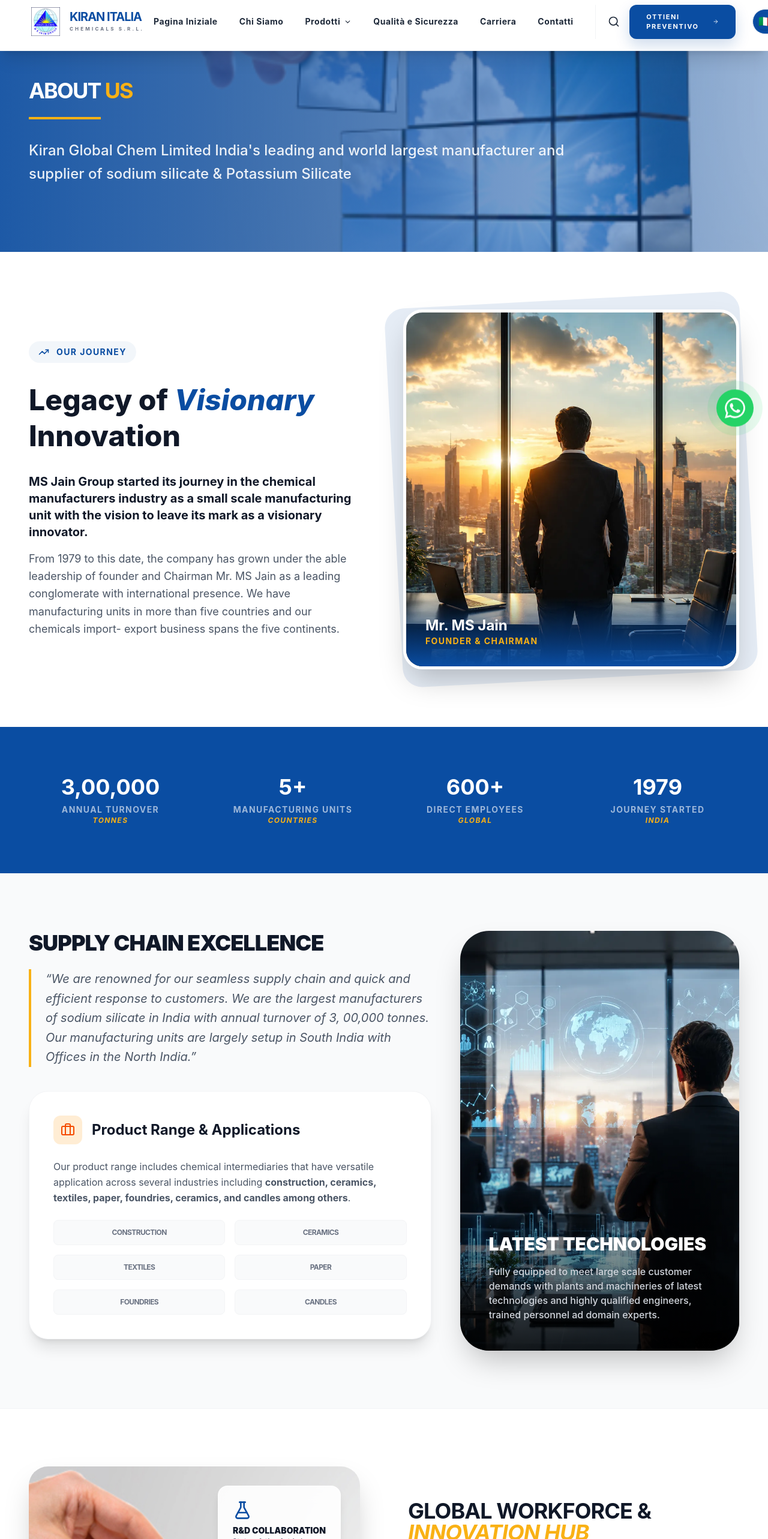
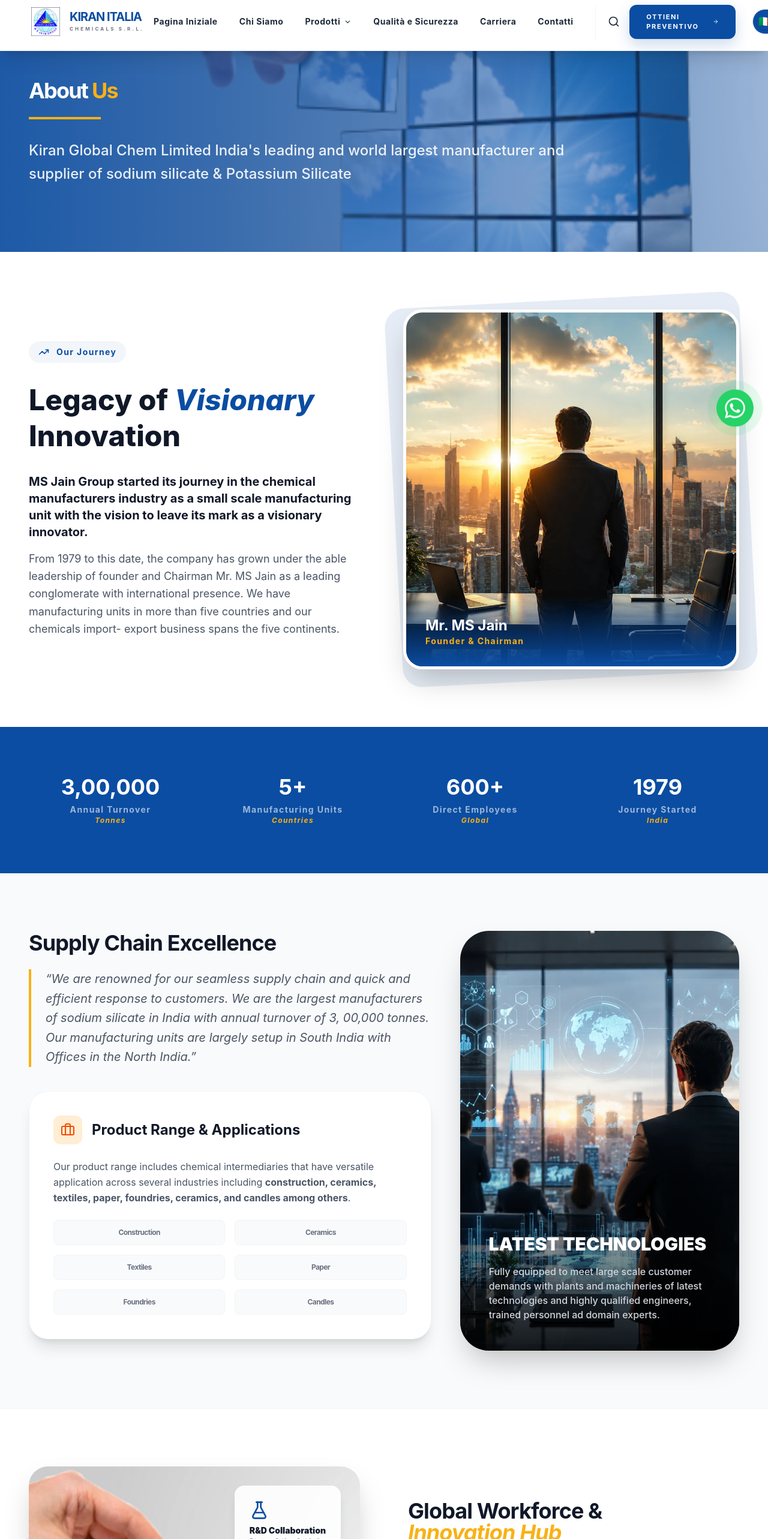
Before and after one commit to digitalsolution360web/kiran-global, a Next.js app: page /about in a window 1280 px wide. Shown: the part 60-2626 px from the top of the page at 60% size. Built offline with nearby package versions, Linux system fonts and the light colour scheme.

Commit message:
new updated

```diff
--- a/app/about/page.tsx
+++ b/app/about/page.tsx
@@ -61,7 +61,7 @@
                         animate={{ opacity: 1, y: 0 }}
                         transition={{ duration: 0.8 }}
                     >
-                        <h1 className="text-2xl md:text-4xl font-bold text-white mb-6 uppercase tracking-tighter">
+                        <h1 className="text-2xl md:text-4xl font-bold text-white mb-6  tracking-tighter">
                             About <span className="text-secondary">Us</span>
                         </h1>
                         <div className="w-30 h-1 bg-secondary mb-8 hidden lg:block" />
@@ -83,7 +83,7 @@
                             transition={{ duration: 0.8 }}
                             className="space-y-8"
                         >
-                            <div className="inline-flex items-center gap-3 px-4 py-2 bg-primary/5 rounded-full text-primary font-bold text-sm uppercase tracking-widest">
+                            <div className="inline-flex items-center gap-3 px-4 py-2 bg-primary/5 rounded-full text-primary font-bold text-sm  tracking-widest">
                                 <TrendingUp size={18} />
                                 Our Journey
                             </div>
@@ -107,7 +107,7 @@
                                 <Image src="/Founder-Visionary.webp" alt="Mr. MS Jain - Founder" fill className="object-cover" />
                                 <div className="absolute bottom-0 inset-x-0 bg-gradient-to-t from-primary p-8 text-white">
                                     <h3 className="text-2xl font-bold">Mr. MS Jain</h3>
-                                    <p className="text-secondary font-bold uppercase tracking-widest text-sm">Founder & Chairman</p>
+                                    <p className="text-secondary font-bold tracking-widest text-sm">Founder & Chairman</p>
                                 </div>
                             </div>
                         </motion.div>
@@ -131,7 +131,7 @@
                                 <h4 className="text-2xl md:text-4xl font-bold text-white mb-2 group-hover:text-secondary transition-colors duration-300">
                                     {stat.value}
                                 </h4>
-                                <p className="text-white/60 font-bold uppercase tracking-widest text-sm">
+                                <p className="text-white/60 font-bold  tracking-widest text-sm">
                                     {stat.label} <span className="text-secondary italic block text-xs">{stat.unit}</span>
                                 </p>
                             </motion.div>
@@ -152,7 +152,7 @@
                                 viewport={{ once: true }}
                                 transition={{ duration: 0.8 }}
                             >
-                                <h2 className="text-4xl font-black text-gray-900 mb-6 uppercase tracking-tight">Supply Chain Excellence</h2>
+                                <h2 className="text-4xl font-bold text-gray-900 mb-6  tracking-tight">Supply Chain Excellence</h2>
                                 <p className="text-xl text-gray-600 leading-relaxed italic border-l-4 border-secondary pl-6">
                                     &ldquo;We are renowned for our seamless supply chain and quick and efficient response to customers. We are the largest manufacturers of sodium silicate in India with annual turnover of 3, 00,000 tonnes. Our manufacturing units are largely setup in South India with Offices in the North India.&rdquo;
                                 </p>
@@ -176,7 +176,7 @@
                                 </p>
                                 <div className="grid grid-cols-2 md:grid-cols-2 gap-4">
                                     {["Construction", "Ceramics", "Textiles", "Paper", "Foundries", "Candles"].map((item) => (
-                                        <div key={item} className="p-3 bg-gray-50 rounded-lg text-center text-xs font-bold text-gray-500 uppercase border border-gray-100 tracking-tighter">
+                                        <div key={item} className="p-3 bg-gray-50 rounded-lg text-center text-xs font-bold text-gray-500  border border-gray-100 tracking-tighter">
                                             {item}
                                         </div>
                                     ))}
@@ -187,7 +187,7 @@
                         <div className="lg:col-span-5 relative h-[500px] lg:h-[700px] rounded-[3rem] overflow-hidden group shadow-2xl">
                             <Image src="/Operations-Innovation.webp" alt="Modern Technology" fill className="object-cover group-hover:scale-110 transition-transform duration-1000" />
                             <div className="absolute inset-0 bg-gradient-to-t from-black/80 via-transparent to-transparent flex flex-col justify-end p-12">
-                                <h3 className="text-3xl font-black text-white mb-4 uppercase">LATEST TECHNOLOGIES</h3>
+                                <h3 className="text-3xl font-black text-white mb-4 ">LATEST TECHNOLOGIES</h3>
                                 <p className="text-gray-300 font-medium">
                                     Fully equipped to meet large scale customer demands with plants and machineries of latest technologies and highly qualified engineers, trained personnel ad domain experts.
                                 </p>
@@ -212,7 +212,7 @@
                                 <Image src="/about-us-1.webp" alt="Laboratory" fill className="object-cover" />
                                 <div className="absolute top-8 right-8 bg-white/90 backdrop-blur-md p-6 rounded-2xl border border-white/50 shadow-lg">
                                     <FlaskConical className="text-primary mb-2" size={32} />
-                                    <p className="text-sm font-black text-gray-900 uppercase">R&D Collaboration</p>
+                                    <p className="text-sm font-black text-gray-900 ">R&D Collaboration</p>
                                     <p className="text-[10px] text-gray-500 font-bold tracking-widest">State-of-the-Art Labs</p>
                                 </div>
                             </div>
@@ -224,7 +224,7 @@
                             transition={{ duration: 0.8 }}
                             className="order-1 lg:order-2 space-y-8"
                         >
-                            <h2 className="text-4xl font-bold text-gray-900 tracking-tight leading-none uppercase">
+                            <h2 className="text-4xl font-bold text-gray-900 tracking-tight leading-none ">
                                 Global Workforce & <br /> <span className="text-secondary italic">Innovation Hub</span>
                             </h2>
                             <p className="text-lg text-gray-600 leading-relaxed">
@@ -250,7 +250,7 @@
                         viewport={{ once: true }}
                         className="mb-16"
                     >
-                        <h2 className="text-2xl md:text-4xl font-bold text-gray-900 mb-4 uppercase">We Followed The <span className="text-primary italic">Core Values</span></h2>
+                        <h2 className="text-2xl md:text-4xl font-bold text-gray-900 mb-4 ">We Followed The <span className="text-primary italic">Core Values</span></h2>
                         <div className="w-20 h-1.5 bg-secondary mx-auto" />
                     </motion.div>
                     <div className="grid grid-cols-1 md:grid-cols-2 lg:grid-cols-4 gap-6">
@@ -268,7 +268,7 @@
                                         className: "group-hover:text-white transition-colors"
                                     })}
                                 </div>
-                                <h3 className="text-lg font-bold text-gray-900 leading-tight uppercase tracking-tight">
+                                <h3 className="text-lg font-bold text-gray-900 leading-tight tracking-tight">
                                     {value.text}
                                 </h3>
                             </motion.div>
--- a/app/components/LeadershipSection.tsx
+++ b/app/components/LeadershipSection.tsx
@@ -12,7 +12,7 @@
     <section className="py-14 bg-white relative overflow-hidden" id="leadership">
       <div className="max-w-[1700px] mx-auto px-6 lg:px-12 relative z-10">
         <div className="text-center md:text-left mb-16 max-w-2xl">
-          <h2 className="text-blue-700 font-bold uppercase tracking-[0.2em] text-sm mb-4">
+          <h2 className="text-blue-700 font-bold tracking-[0.2em] text-sm mb-4">
             {t.leadership.label}
           </h2>
           <h3 className="text-4xl md:text-5xl font-bold text-gray-900 tracking-tight">
```
